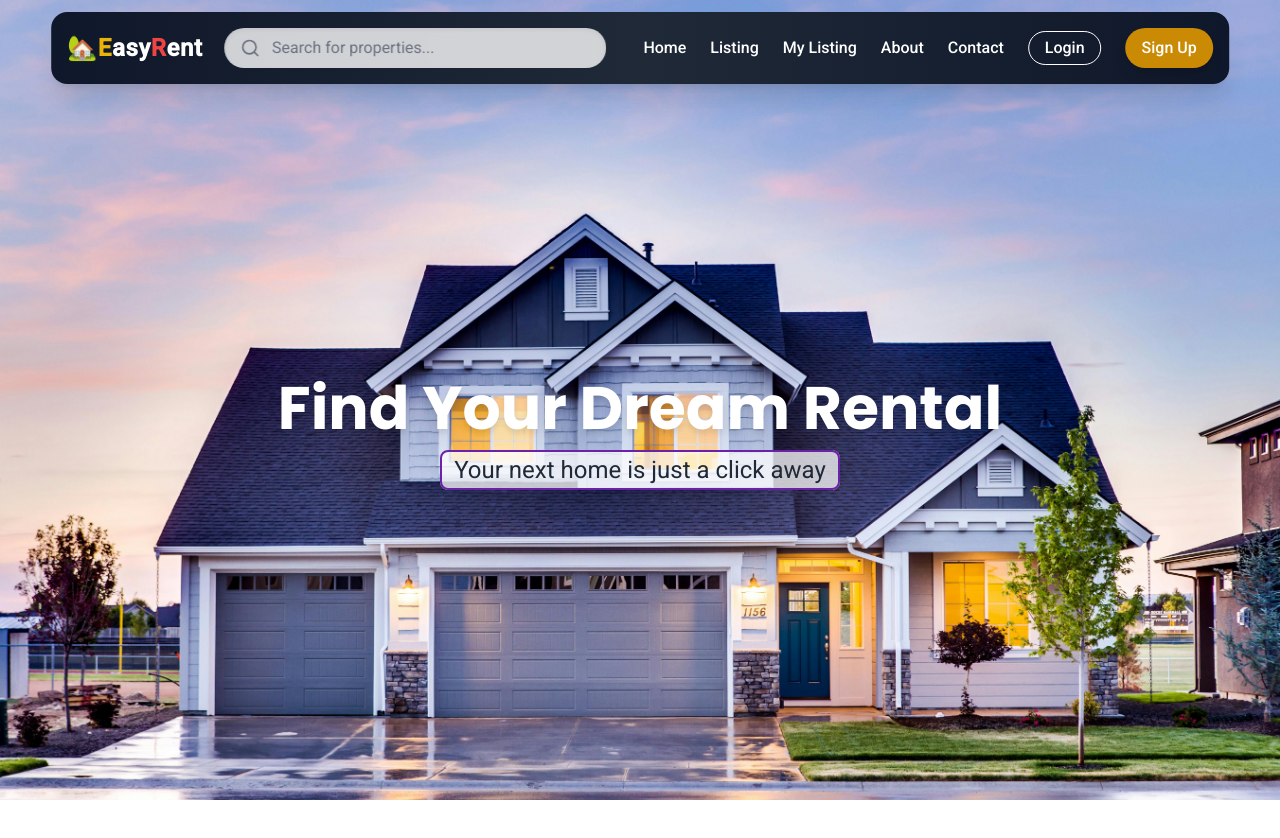
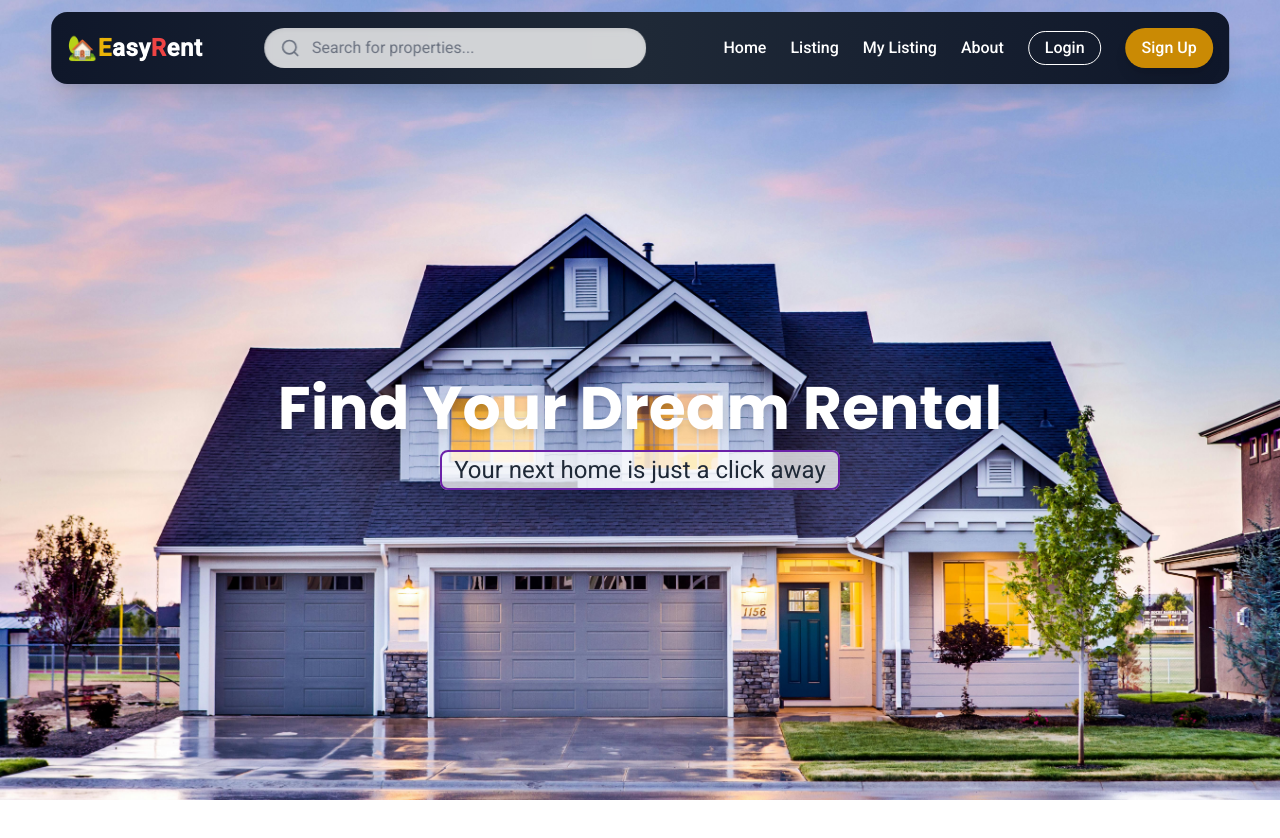
Before and after one commit to GoutamChoudharyDev/MajorProject, a React (Vite) app in the folder frontend/: page / in a window 1280 px wide. Shown: the top 838 px of the page. Built offline with nearby package versions, Linux system fonts and the light colour scheme; no server answers.

Commit message:
Contact remove

```diff
--- a/frontend/src/App.jsx
+++ b/frontend/src/App.jsx
@@ -4,7 +4,7 @@
 import Login from './pages/Login'
 import Signup from './pages/Signup'
 import About from './pages/About'
-import Contact from './pages/Contact'
+// import Contact from './pages/Contact'
 import axios from 'axios'
 import Listings from './pages/Listings'
 import ListingDetails from './pages/ListingDetails'
@@ -111,14 +111,14 @@
           }
         />
 
-        <Route
+        {/* <Route
           path='/contact'
           element={
             <motion.div variants={slideVariants} initial="initial" animate="animate" exit="exit">
               <Contact />
             </motion.div>
           }
-        />
+        /> */}
 
         <Route
           path='/listing/:id'
--- a/frontend/src/components/footer/Footer.jsx
+++ b/frontend/src/components/footer/Footer.jsx
@@ -24,7 +24,7 @@
             <li><Link to="/" className="hover:text-yellow-400">Home</Link></li>
             <li><Link to="/listings" className="hover:text-yellow-400">Listings</Link></li>
             <li><Link to="/about" className="hover:text-yellow-400">About Us</Link></li>
-            <li><Link to="/contact" className="hover:text-yellow-400">Contact</Link></li>
+            {/* <li><Link to="/contact" className="hover:text-yellow-400">Contact</Link></li> */}
           </ul>
         </div>
 
--- a/frontend/src/components/header/Navbar.jsx
+++ b/frontend/src/components/header/Navbar.jsx
@@ -74,7 +74,7 @@
                     <Link to="/listings" className="hover:text-yellow-400 transition">Listing</Link>
                     <Link to="/mylistings" className="hover:text-yellow-400 transition">My Listing</Link>
                     <Link to="/about" className="hover:text-yellow-400 transition">About</Link>
-                    <Link to="/contact" className="hover:text-yellow-400 transition">Contact</Link>
+                    {/* <Link to="/contact" className="hover:text-yellow-400 transition">Contact</Link> */}
 
                     {isLoggedIn ? (
                         <button
@@ -109,7 +109,7 @@
                     <Link to="/listings" className="hover:text-yellow-400 transition">Listing</Link>
                     <Link to="/mylistings" className="hover:text-yellow-400 transition">My Listing</Link>
                     <Link to="/about" className="hover:text-yellow-400 transition">About</Link>
-                    <Link to="/contact" className="hover:text-yellow-400 transition">Contact</Link>
+                    {/* <Link to="/contact" className="hover:text-yellow-400 transition">Contact</Link> */}
 
                     {isLoggedIn ? (
                         <button
```
